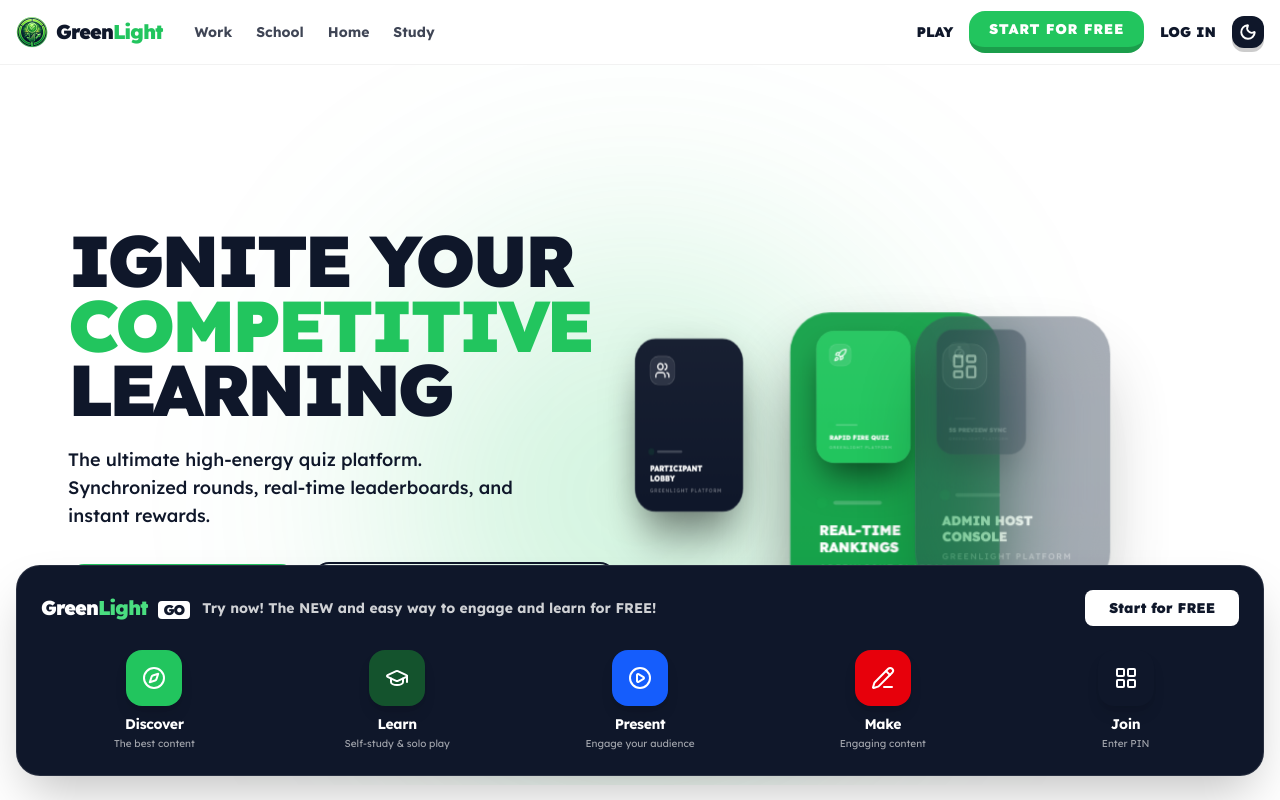
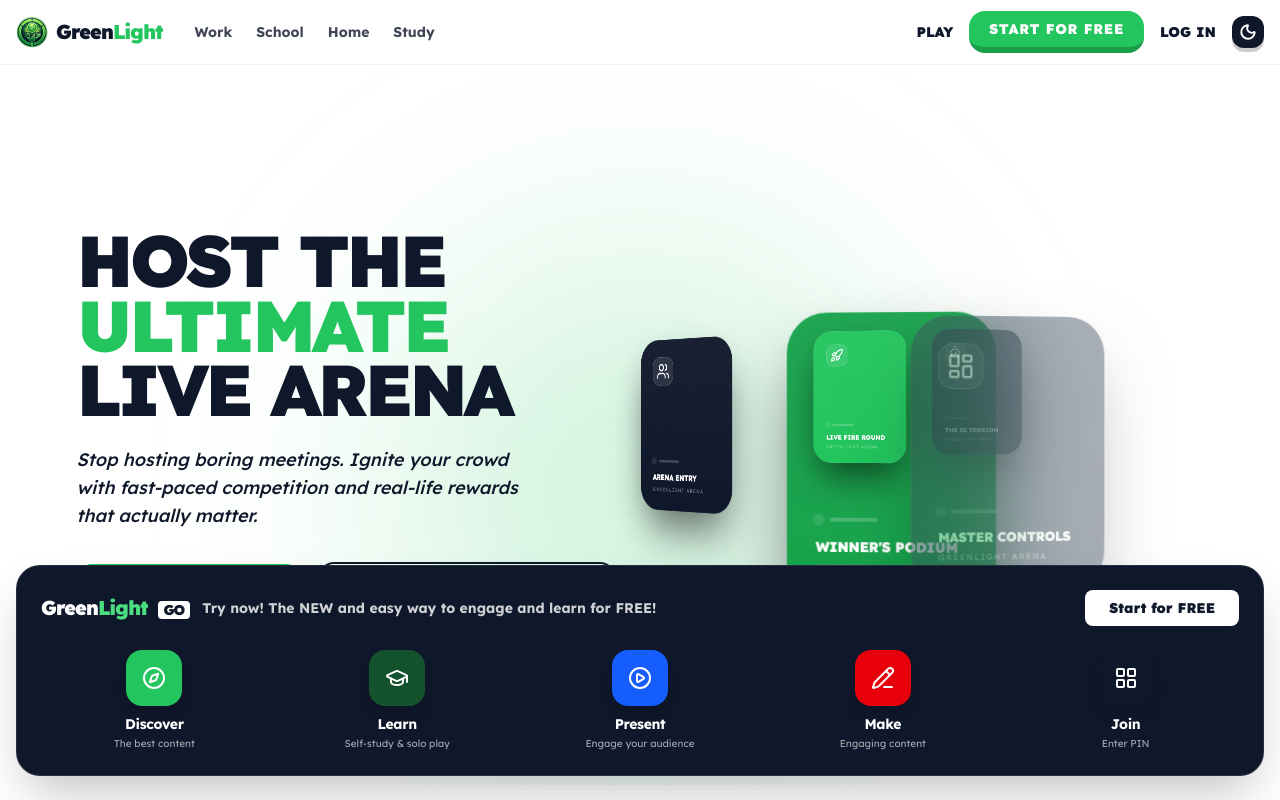
Before and after one commit to marcusarfolabi/greenlight_frontend, a Next.js app: page / in a window 1280 px wide. Shown: the top 800 px of the page. Built offline with nearby package versions, Linux system fonts and the light colour scheme.

Commit message:
added more lines

```diff
--- a/app/components/landingPage/FAQ.tsx
+++ b/app/components/landingPage/FAQ.tsx
@@ -1,8 +1,8 @@
 "use client";
 
-import React, { useState } from "react";
+import { useState } from "react";
 import { motion, AnimatePresence } from "framer-motion";
-import { ChevronDown, HelpCircle } from "lucide-react";
+import { ChevronDown } from "lucide-react";
 import { FAQS } from "@/settings";
 
 
@@ -10,17 +10,14 @@
     const [activeIndex, setActiveIndex] = useState<number | null>(null);
 
     return (
-        <section className="py-24  transition-colors duration-300 relative overflow-hidden">
+        <section className="py-4 transition-colors duration-300 relative overflow-hidden">
             <div
                 className="absolute top-1/4 left-1/2 -translate-x-1/2 w-125 h-125 bg-brand-primary/20 blur-[120px] pointer-events-none -z-10"
                 aria-hidden="true"
             />
             <div className="max-w-4xl mx-auto px-6 relative z-10">
                 <div className="text-center mb-16">
-                    <div className="inline-flex items-center gap-2 px-4 py-2 rounded-full bg-brand-primary/10 text-brand-primary mb-6">
-                        <HelpCircle size={18} />
-                        <span className="text-sm font-black uppercase tracking-widest">Support Arena</span>
-                    </div>
+
                     <h2 className="text-4xl md:text-5xl font-black uppercase tracking-tighter mb-4 text-foreground">
                         Frequently Asked <span className="text-brand-primary text-outline">Questions</span>
                     </h2>
--- a/app/components/landingPage/Hero.tsx
+++ b/app/components/landingPage/Hero.tsx
@@ -6,6 +6,7 @@
 export const Hero = () => {
     return (
         <section className="relative min-h-[90vh] flex flex-col items-center justify-center overflow-hidden py-5 px-6">
+            {/* Background Glow */}
             <div className="absolute top-1/4 left-1/2 -translate-x-1/2 w-125 h-125 bg-brand-primary/20 blur-[120px] rounded-full -z-10" />
 
             <div className="max-w-7xl mx-auto grid lg:grid-cols-2 gap-12 items-center">
@@ -15,37 +16,39 @@
                     transition={{ duration: 0.8 }}
                 >
                     <h1 className="text-5xl lg:text-7xl font-black tracking-tighter leading-[0.9] mb-6">
-                        IGNITE YOUR <br />
-                        <span className="text-brand-primary">COMPETITIVE</span> <br />
-                        LEARNING
+                        HOST THE <br />
+                        <span className="text-brand-primary uppercase">Ultimate</span> <br />
+                        LIVE ARENA
                     </h1>
-                    <p className="text-lg text-muted-foreground max-w-md mb-8 font-medium">
-                        The ultimate high-energy quiz platform. Synchronized rounds,
-                        real-time leaderboards, and instant rewards.
+                    <p className="text-lg text-muted-foreground max-w-md mb-8 font-medium italic">
+                        Stop hosting boring meetings. Ignite your crowd with
+                        fast-paced competition and real-life rewards
+                        that actually matter.
                     </p>
 
                     <div className="flex flex-wrap items-center gap-4">
                         <button
                             type="button"
-                            onClick={() => {/* handle start */ }}
-                            className="group relative cursor-pointer flex items-center gap-3 px-8 py-4 bg-brand-primary text-white font-black rounded-2xl shadow-[0_6px_0_#1a5c2e] active:shadow-none active:translate-y-1 transition-all uppercase tracking-wider focus:outline-none focus:ring-4 focus:ring-brand-primary/40"
-                            aria-label="Start a new live quiz session"
+                            onClick={() => {/* Launch Arena Logic */ }}
+                            className="group relative cursor-pointer flex items-center gap-3 px-8 py-4 bg-brand-primary text-white font-black rounded-2xl shadow-[0_6px_0_#1a5c2e] active:shadow-none active:translate-y-1 transition-all uppercase tracking-wider focus:outline-none"
+                            aria-label="Start your live arena"
                         >
                             <PlayCircle className="w-5 h-5 transition-transform group-hover:scale-110" aria-hidden="true" />
-                            <span>Start a Quiz</span>
+                            <span>Go Live Now</span>
                         </button>
                         <button
                             type="button"
-                            onClick={() => {/* handle navigate */ }}
-                            className="group cursor-pointer flex items-center gap-3 px-8 py-4 bg-transparent border-2 border-brand-navy dark:border-white text-foreground font-black rounded-2xl hover:bg-brand-navy hover:text-white dark:hover:bg-white dark:hover:text-brand-navy transition-all uppercase tracking-wider focus:outline-none focus:ring-4 focus:ring-brand-navy/20 dark:focus:ring-white/20"
-                            aria-label="View global and session leaderboards"
+                            onClick={() => {/* Leaderboard Logic */ }}
+                            className="group cursor-pointer flex items-center gap-3 px-8 py-4 bg-transparent border-2 border-brand-navy dark:border-white text-foreground font-black rounded-2xl hover:bg-brand-navy hover:text-white dark:hover:bg-white dark:hover:text-brand-navy transition-all uppercase tracking-wider focus:outline-none"
+                            aria-label="See current champions"
                         >
                             <Trophy className="w-5 h-5 transition-transform group-hover:rotate-12" aria-hidden="true" />
-                            <span>View Leaderboards</span>
+                            <span>See the Champions</span>
                         </button>
                     </div>
                 </motion.div>
 
+                {/* The "Hype" Carousel */}
                 <div className="relative h-125 w-full flex items-center justify-center">
                     <PuzzledCarousel />
                 </div>
@@ -56,16 +59,46 @@
 
 const PuzzledCarousel = () => {
     const screens = [
-        { id: 1, color: "#16a34a", icon: <Trophy size={30} />, label: "Real-Time Rankings" },
-        { id: 2, color: "#0f172a", icon: <Users size={30} />, label: "Participant Lobby" },
-        { id: 3, color: "#22c55e", icon: <Rocket size={30} />, label: "Rapid Fire Quiz" },
-        { id: 4, color: "#1e293b", icon: <Timer size={30} />, label: "5s Preview Sync" },
-        { id: 5, color: "#15803d", icon: <Wallet size={30} />, label: "Instant Payouts" },
-        { id: 6, color: "#334155", icon: <LayoutDashboard size={30} />, label: "Admin Host Console" },
+        {
+            id: 1,
+            color: "var(--brand-primary, #16a34a)", // Using CSS variables for global control
+            icon: <Trophy size={30} />,
+            label: "Winner's Podium"
+        },
+        {
+            id: 2,
+            color: "#0f172a",
+            icon: <Users size={30} />,
+            label: "Arena Entry"
+        },
+        {
+            id: 3,
+            color: "#22c55e",
+            icon: <Rocket size={30} />,
+            label: "Live Fire Round"
+        },
+        {
+            id: 4,
+            color: "#1e293b",
+            icon: <Timer size={30} />,
+            label: "The 5s Tension"
+        },
+        {
+            id: 5,
+            color: "#15803d",
+            icon: <Wallet size={30} />,
+            label: "Payout Access"
+        },
+        {
+            id: 6,
+            color: "#334155",
+            icon: <LayoutDashboard size={30} />,
+            label: "Master Controls"
+        },
     ];
 
     return (
-        <div className="relative w-full h-150 flex items-center justify-center perspective:1500px">
+        <div className="relative w-full h-150 flex items-center justify-center [perspective:1500px]">
             {screens.map((screen, index) => {
                 const duration = 20;
                 const offset = index * (duration / screens.length);
@@ -93,6 +126,7 @@
                             backgroundColor: screen.color,
                         }}
                     >
+                        {/* Glass Overlay */}
                         <div className="absolute inset-0 rounded-[2.5rem] bg-linear-to-b from-white/20 to-transparent opacity-20 pointer-events-none" />
 
                         <div className="relative">
@@ -103,7 +137,7 @@
 
                         <div className="relative space-y-4">
                             <div className="flex items-center gap-2">
-                                <div className="h-1.5 w-1.5 rounded-full bg-brand-primary animate-ping" />
+                                <div className="h-1.5 w-1.5 rounded-full bg-white animate-ping" />
                                 <div className="h-1 w-12 bg-white/20 rounded-full" />
                             </div>
                             <div>
@@ -111,7 +145,7 @@
                                     {screen.label}
                                 </h3>
                                 <p className="text-[9px] font-medium text-white/40 uppercase tracking-[0.15em] mt-1">
-                                    GreenLight Platform
+                                    GreenLight Arena
                                 </p>
                             </div>
                         </div>
--- a/app/layout.tsx
+++ b/app/layout.tsx
@@ -1,4 +1,4 @@
-import type { Metadata } from "next";
+import type { Metadata, Viewport } from "next";
 import { Lexend } from "next/font/google";
 import "./globals.css";
 import { ThemeProvider } from "./components/theme-provider";
@@ -9,13 +9,56 @@
   subsets: ["latin"],
   variable: "--font-lexend",
   display: "swap",
+  weight: ["100", "200", "300", "400", "500", "600", "700", "800", "900"],
+
 });
 
+export const viewport: Viewport = {
+  themeColor: "#1a5c2e", // Your brand-primary hex
+  width: "device-width",
+  initialScale: 1,
+};
+
 export const metadata: Metadata = {
-  title: "Green Light Quiz | Ignite Your Learning",
-  description: "The ultimate high-energy quiz platform for competitive learning.",
+  metadataBase: new URL("https://greenlightquiz.com"),
+  title: {
+    default: "GreenLight Quiz | Ignite Your Learning",
+    template: "%s | GreenLight Quiz",
+  },
+  description: "The ultimate high-energy quiz platform for competitive learning. Real-time sync, instant rewards, and branded arenas.",
+  keywords: ["Quiz Platform", "Competitive Learning", "Gamified Education", "Real-time Trivia", "GreenLight"],
+  authors: [{ name: "Moses Oyelere" }],
+  alternates: {
+    canonical: "/",
+  },
+  openGraph: {
+    title: "GreenLight Quiz | Ignite Your Learning",
+    description: "The ultimate high-energy quiz platform for competitive learning.",
+    url: "https://greenlightquiz.com",
+    siteName: "GreenLight Quiz",
+    images: [
+      {
+        url: "/og-image.jpg", // Ensure you have this in your /public folder
+        width: 1200,
+        height: 630,
+        alt: "GreenLight Arena Preview",
+      },
+    ],
+    locale: "en_UK",
+    type: "website",
+  },
+  twitter: {
+    card: "summary_large_image",
+    title: "GreenLight Quiz | Ignite Your Learning",
+    description: "Host high-stakes synchronized quizzes anywhere.",
+    images: ["/og-image.jpg"],
+  },
   icons: {
-    icon: "/favicon.ico",
+    icon: [
+      { url: "/favicon.ico" },
+      { url: "/icon.png", type: "image/png" },
+    ],
+    apple: [{ url: "/apple-touch-icon.png" }],
   },
 };
 
--- a/next.config.ts
+++ b/next.config.ts
@@ -2,7 +2,25 @@
 
 const nextConfig: NextConfig = {
   images: {
-    domains: ["play.google.com", "developer.apple.com"],
+    remotePatterns: [
+      {
+        protocol: "https",
+        hostname: "play.google.com",
+        port: "",
+        pathname: "/**",
+      },
+      {
+        protocol: "https",
+        hostname: "developer.apple.com",
+        port: "",
+        pathname: "/**",
+      },
+    ],
+  },
+  logging: {
+    fetches: {
+      fullUrl: true,
+    },
   },
 };
 
```
